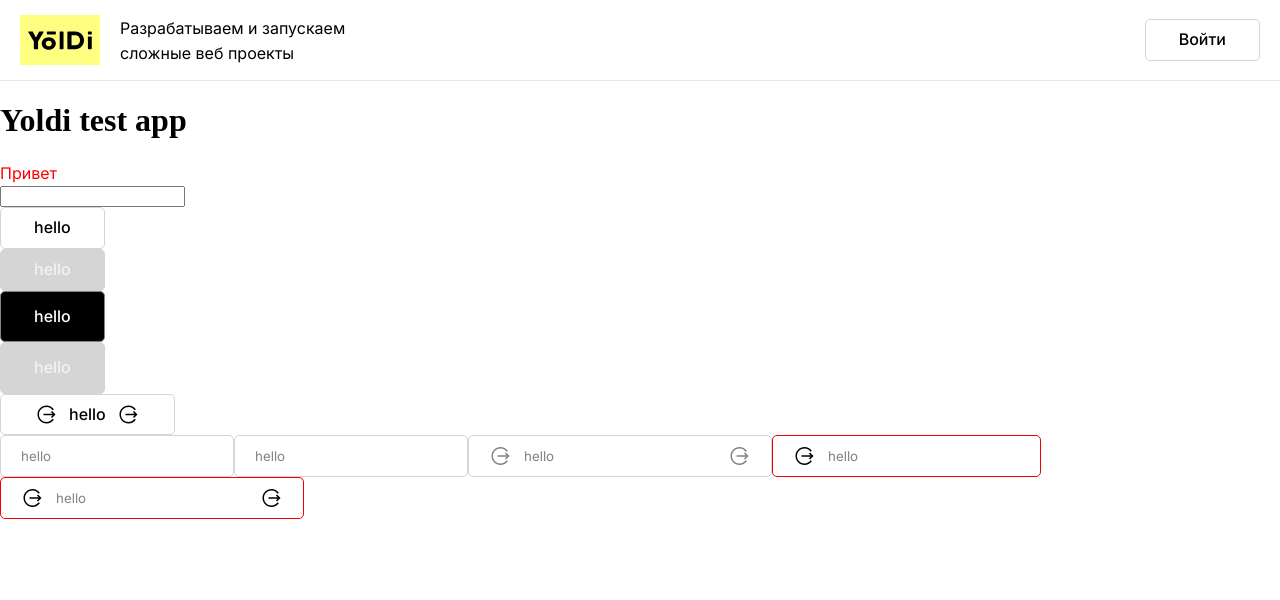
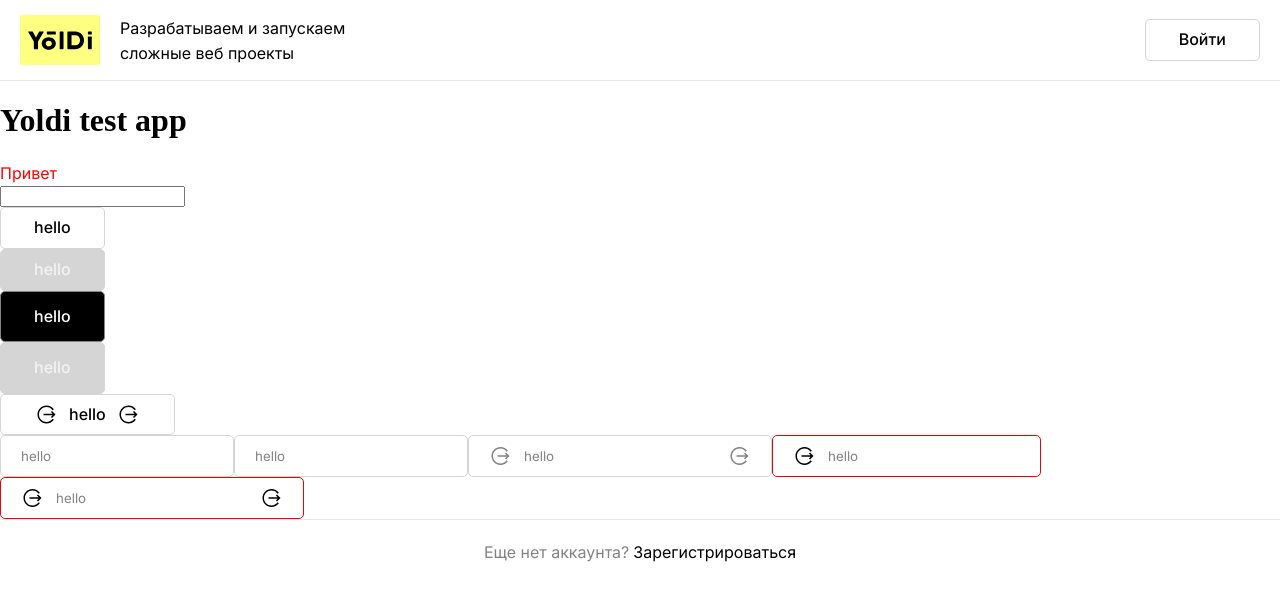
Before and after one commit to kravchuk21/yoldi-test-app, a Next.js app: page / in a window 1280 px wide. Shown: the top 600 px of the page. Built offline with nearby package versions, Linux system fonts and the light colour scheme.

Commit message:
Cteate AuthFooter component

```diff
--- a/app/page.tsx
+++ b/app/page.tsx
@@ -3,6 +3,7 @@
 import Button from "@/components/Button";
 import Input from "@/components/Input";
 import Typography from "@/components/Typography";
+import AuthFooter from "@/layout/auth/Footer";
 import Header from "@/layout/Header";
 import React from "react";
 
@@ -25,6 +26,7 @@ export default function Home() {
 				<Input RightIcon={Svg} LeftIcon={Svg} disabled placeholder="hello"/>
 				<Input LeftIcon={Svg} error placeholder="hello"/>
 				<Input RightIcon={Svg} LeftIcon={Svg} error placeholder="hello"/>
+				<AuthFooter title="Еще нет аккаунта?" link={{title: "Зарегистрироваться", path: "#"}}/>
 			</main>
 		</div>
 	)
--- a/layout/Header/index.tsx
+++ b/layout/Header/index.tsx
@@ -1,4 +1,4 @@
-import {memo} from "react"
+import { memo } from "react"
 import Button from "@/components/Button"
 import Typography from "@/components/Typography"
 import Logo from "@/public/assets/icons/logo.svg"
@@ -9,7 +9,7 @@ const Header: React.FC = () => {
 	return (
 		<header className={styles.header}>
 			<div className={styles.logoBlock}>
-				<Image src={Logo.src} height={Logo.height} width={Logo.width} alt="Yoldi logo"/>
+				<Image src={Logo.src} height={Logo.height} width={Logo.width} alt="Yoldi logo" />
 				<Typography className={styles.logoText}>
 					<span>Разрабатываем и запускаем</span>
 					<span>сложные веб проекты</span>
--- /dev/null
+++ b/layout/auth/Footer/Footer.module.css
@@ -0,0 +1,21 @@
+.footer {
+	padding: 20px;
+	background: var(--background-primary);
+	display: flex;
+	justify-content: center;
+	align-items: center;
+	border-top: 1px solid var(--stroke-secondary);
+}
+
+.footerTitle {
+	color: var(--gray);
+}
+
+.footerLink {
+	color: var(--typography);
+	text-decoration: none;
+}
+
+.footerLink:hover {
+	text-decoration: underline;
+}
--- /dev/null
+++ b/layout/auth/Footer/index.tsx
@@ -0,0 +1,26 @@
+import {memo} from "react"
+import Typography from "@/components/Typography"
+import Link from "next/link"
+import styles from "./Footer.module.css"
+
+interface IAuthFooter {
+	title: string
+	link: {
+		title: string
+		path: string
+	}
+}
+
+const AuthFooter: React.FC<IAuthFooter> = ({title, link}) => {
+	return (
+		<footer className={styles.footer}>
+			<Typography className={styles.footerTitle}>{title}</Typography>
+			&nbsp;
+			<Link href={link.path} className={styles.footerLink}>
+				<Typography>{link.title}</Typography>
+			</Link>
+		</footer>
+	)
+}
+
+export default memo(AuthFooter)
```
